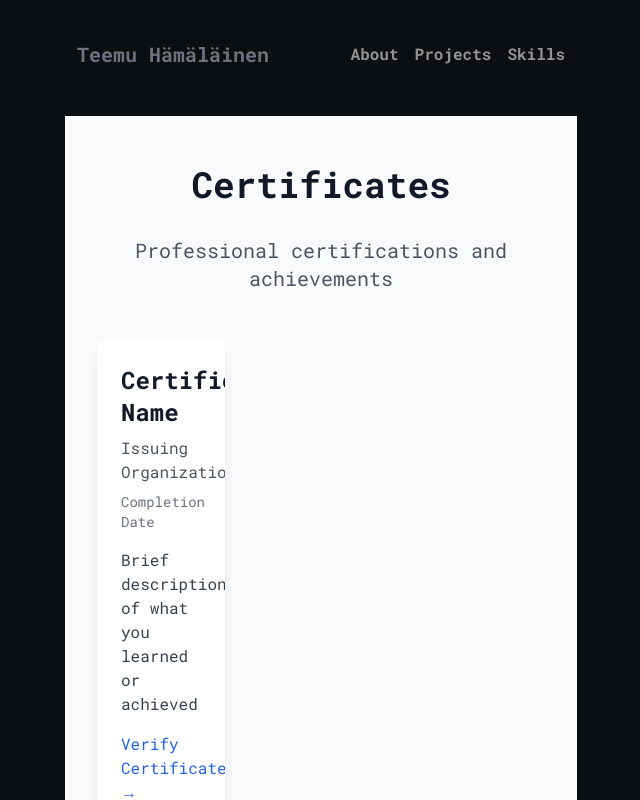
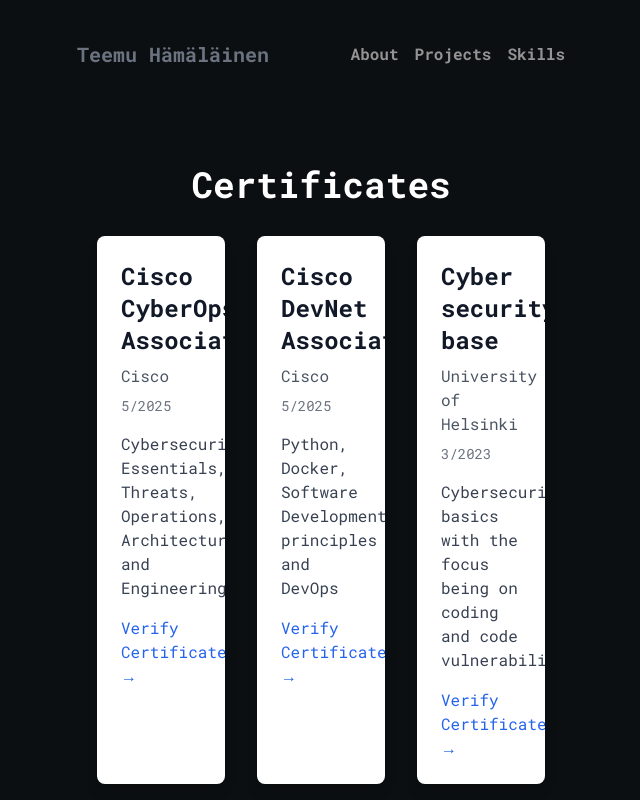
Before and after one commit to temevh/minimalisticPort, a Next.js app: page /certificates in a window 1280 px wide. Shown: the top 800 px of the page, without its empty margins (319-959 px from the left). Built offline with nearby package versions, Linux system fonts and the light colour scheme.

Commit message:
certs conitnued

```diff
--- a/src/app/about/components/General.jsx
+++ b/src/app/about/components/General.jsx
@@ -42,16 +42,6 @@
         </span>
         .
       </p>
-      <p className="lg:text-lg text-sm lg:mb-6 lg:mt-4 text-white">
-        I have also a few{" "}
-        <a
-          href="/certificates"
-          className="text-blue-500 hover:text-blue-400 hover:cursor-pointer"
-        >
-          certificates
-        </a>{" "}
-        for you to check out ;)
-      </p>
     </>
   );
 };
--- a/src/app/about/components/Work.jsx
+++ b/src/app/about/components/Work.jsx
@@ -50,6 +50,16 @@
         hired me as a software developer 💻. At Twoday, I have worked for two
         summers, plus a few miscellaneous part-time projects.
       </p>
+      <p className="lg:text-lg text-sm lg:mb-6 lg:mt-4 text-white">
+        I have also a few{" "}
+        <a
+          href="/certificates"
+          className="text-blue-500 hover:text-blue-400 hover:cursor-pointer"
+        >
+          certificates
+        </a>{" "}
+        for you to check out ;)
+      </p>
     </>
   );
 };
--- a/src/app/certificates/page.js
+++ b/src/app/certificates/page.js
@@ -2,27 +2,39 @@
 
 const certificates = [
   {
-    title: "Certificate Name",
-    issuer: "Issuing Organization",
-    date: "Completion Date",
-    description: "Brief description of what you learned or achieved",
+    title: "Cisco CyberOps Associate",
+    issuer: "Cisco",
+    date: "5/2025",
+    description:
+      "Cybersecurity Essentials, Threats,  Operations,  Architecture, and  Engineering",
+    imageUrl: "/path-to-certificate-image.jpg",
+    credentialUrl: "https://example.com/verify",
+  },
+  {
+    title: "Cisco DevNet Associate",
+    issuer: "Cisco",
+    date: "5/2025",
+    description: "Python, Docker, Software Development principles and DevOps",
     imageUrl: "/path-to-certificate-image.jpg", // You'll need to add your certificate images to the public folder
     credentialUrl: "https://example.com/verify", // Optional: Link to verify the certificate
   },
-  // Add more certificates as needed
+  {
+    title: "Cyber security base",
+    issuer: "University of Helsinki",
+    date: "3/2023",
+    description:
+      "Cybersecurity basics with the focus being on coding and code vulnerabilities",
+    imageUrl: "/path-to-certificate-image.jpg", // You'll need to add your certificate images to the public folder
+    credentialUrl: "https://example.com/verify", // Optional: Link to verify the certificate
+  },
 ];
 
 export default function Certificates() {
   return (
-    <div className="min-h-screen bg-gray-50 py-12 px-4 sm:px-6 lg:px-8">
+    <div className="min-h-screen py-12 px-4 sm:px-6 lg:px-8">
       <div className="max-w-7xl mx-auto">
         <div className="text-center">
-          <h1 className="text-4xl font-bold text-gray-900 mb-8">
-            Certificates
-          </h1>
-          <p className="text-xl text-gray-600 mb-12">
-            Professional certifications and achievements
-          </p>
+          <h1 className="text-4xl font-bold text-white mb-8">Certificates</h1>
         </div>
 
         <div className="grid grid-cols-1 md:grid-cols-2 lg:grid-cols-3 gap-8">
```
